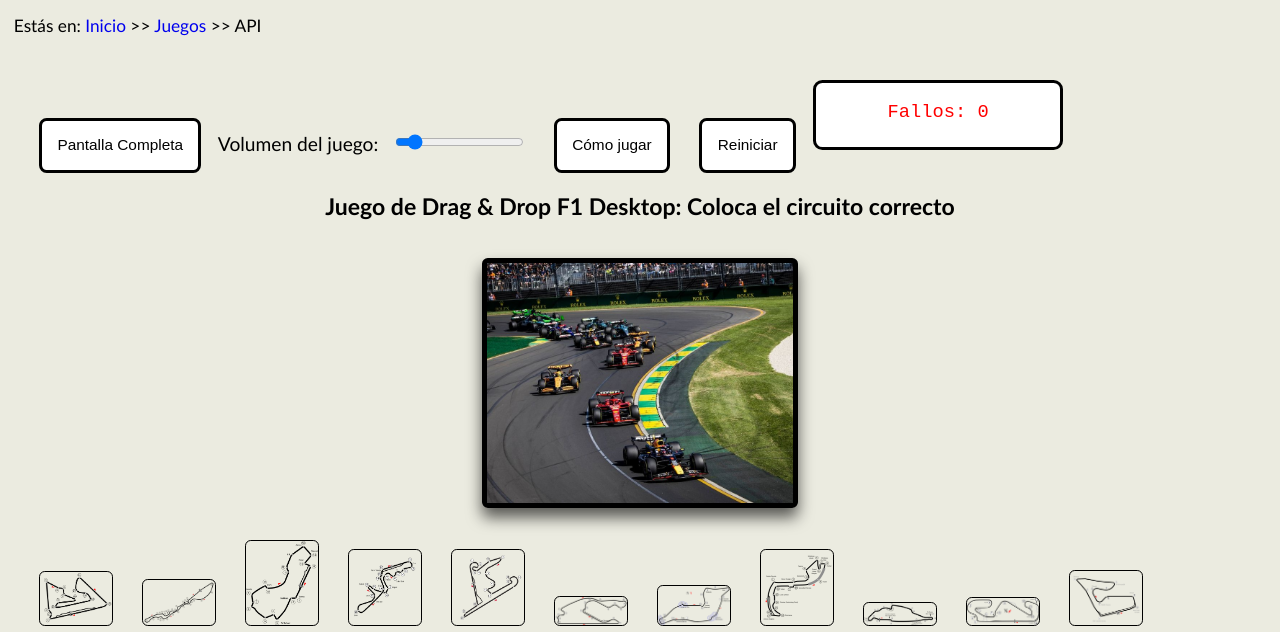
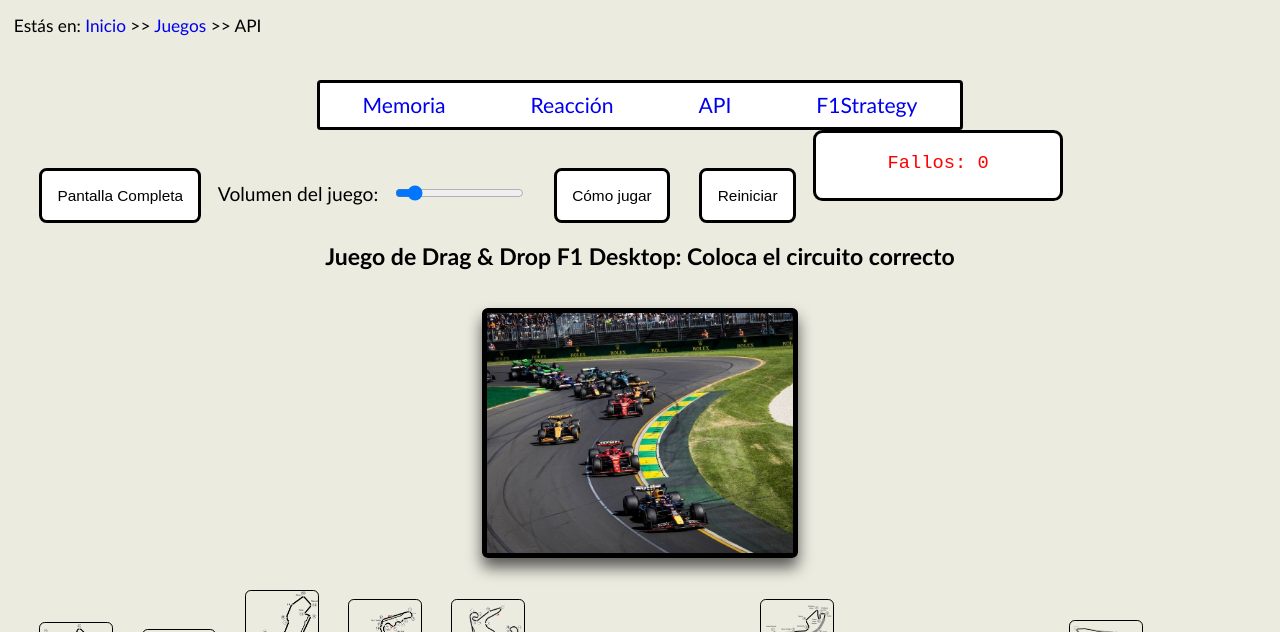
Before and after one commit to UO294013/f1, a plain HTML site: page api.html in a window 1280 px wide. Shown: the part 132-764 px from the top of the page. Drawn offline with Linux system fonts and the light colour scheme.

Commit message:
Add files via upload

```diff
--- a/api.html
+++ b/api.html
@@ -28,6 +28,12 @@
     </header>
     <p>Estás en: <a href="index.html" title="Ir a Inicio">Inicio</a> >> <a href="juegos.html" title="Ir a Juegos">Juegos</a> >> API</p>
     <main>
+        <menu>
+            <li><a href="memoria.html" title="Ir a Juego de Memoria">Memoria</a></li>
+            <li><a href="php/semaforo.php" title="Ir a Juego de Reacción">Reacción</a></li>
+            <li><a href="api.html" title="Ir a Juego extra de APIs">API</a></li>
+            <li><a href="php/libre.php" title="Ir al ejercicio extra de PHP F1Strategy">F1Strategy</a></li>
+        </menu>
         <button type="button">Pantalla Completa</button>
         <label for="volumeControl">Volumen del juego:</label>
         <input type="range" id="volumeControl" min="0" max="1" step="0.01" value="0.1">
```
Also changed, not shown: memoria.html (+6 -0 lines), semaforo.html (+6 -0 lines).
